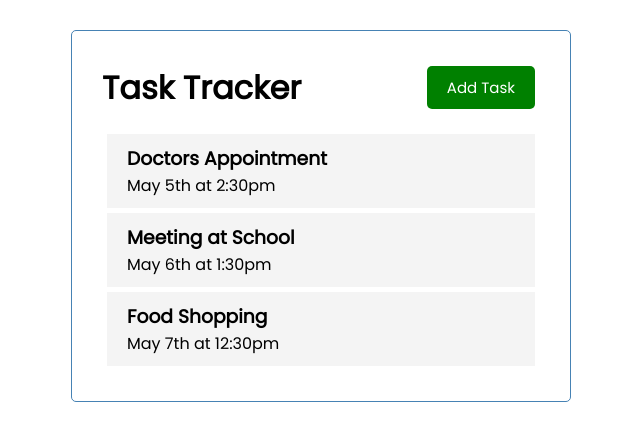
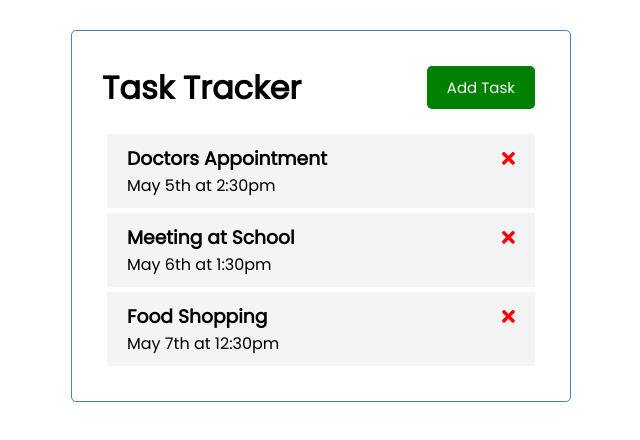
Before and after one commit to vinandros/angular-training-tm, an Angular app: page / in a window 1280 px wide. Shown: the top 440 px of the page, without its empty margins (319-959 px from the left). Built offline with nearby package versions, Linux system fonts and the light colour scheme.

Commit message:
task item delete icon

```diff
--- a/src/app/components/task-item/task-item.component.html
+++ b/src/app/components/task-item/task-item.component.html
@@ -1,4 +1,7 @@
 <div class="task">
-  <h3>{{ task?.text }}</h3>
+  <h3>
+    {{ task?.text }}
+    <fa-icon [ngStyle]="{ color: 'red' }" [icon]="faTimes"></fa-icon>
+  </h3>
   <p>{{ task?.day }}</p>
 </div>
--- a/src/app/components/task-item/task-item.component.ts
+++ b/src/app/components/task-item/task-item.component.ts
@@ -1,5 +1,6 @@
 import { Component, Input, OnInit } from '@angular/core';
 import { Task } from 'src/app/Task';
+import { faTimes } from '@fortawesome/free-solid-svg-icons';
 
 @Component({
   selector: 'app-task-item',
@@ -8,6 +9,7 @@
 })
 export class TaskItemComponent implements OnInit {
   @Input() task?: Task;
+  faTimes = faTimes;
 
   constructor() {}
 
```
